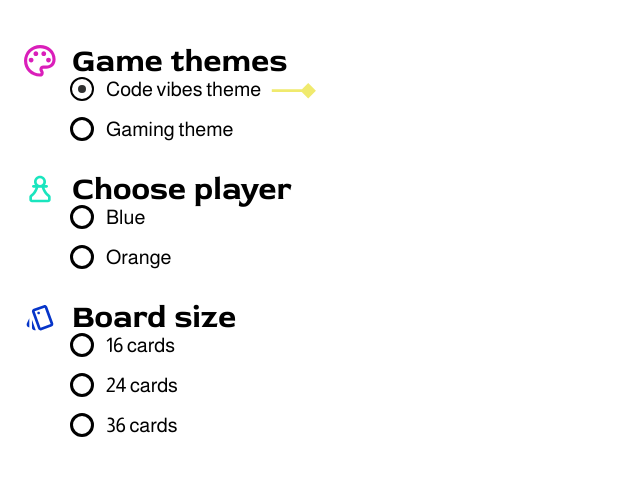
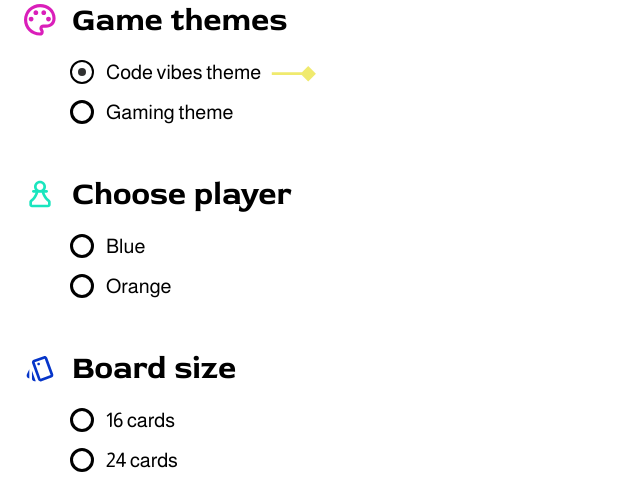
Before and after one commit to OsmanAnk/Memory, a website built with Vite: page index.html in a window 1280 px wide. Both pictures are taken after a click on the button "Play". Shown: the part 205-690 px from the top of the page, 0-622 px from the left. Built offline with nearby package versions, Linux system fonts and the light colour scheme.

Commit message:
Update assets and styles for improved layout and design
- Updated script and stylesheet references in index.html for new builds.
- Increased gap between options in style.scss from 32px to 54px for better spacing.
- Added new CSS file for styles related to the updated design.
- Introduced new JavaScript file for enhanced functionality and game logic.

```diff
--- a/src/styles/style.scss
+++ b/src/styles/style.scss
@@ -210,7 +210,7 @@
 .options {
     display: flex;
     flex-direction: column;
-    gap: 32px;
+    gap: 54px;
 }
 
 .option {
@@ -232,6 +232,7 @@
         display: flex;
         align-items: center;
         gap: 16px;
+        margin-bottom: 24px;
     }
 
     &__icon {
```
Also changed, not shown: dist/assets/index-BAPeK3Xh.css (added), dist/assets/index-Cf6rWt7G.js (renamed from dist/assets/index-D9sL3i5i.js), dist/assets/index-Na5wCpd-.css (deleted), dist/index.html.
